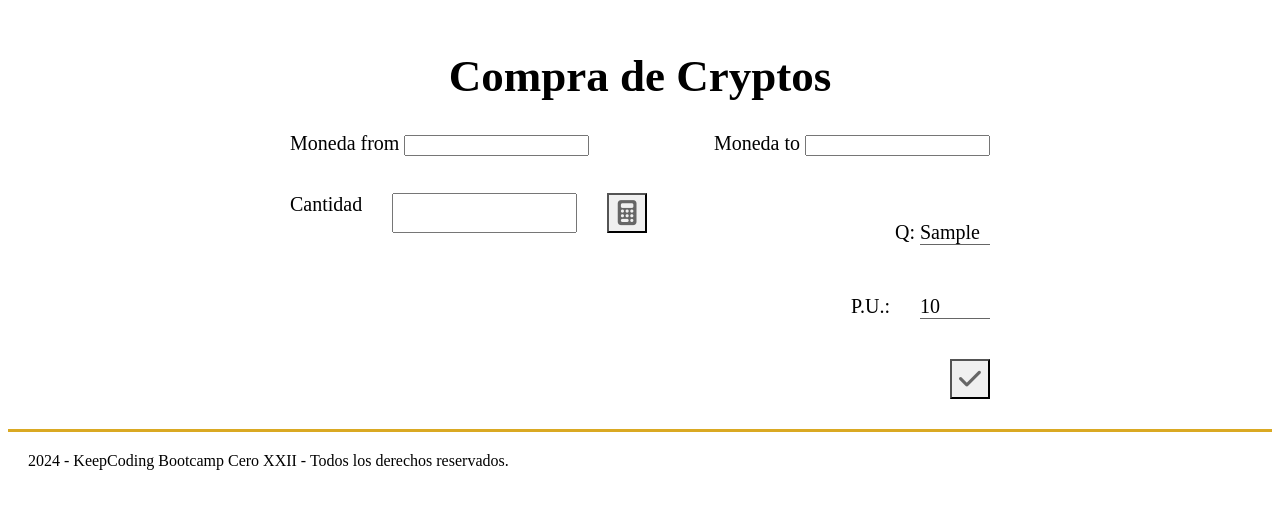
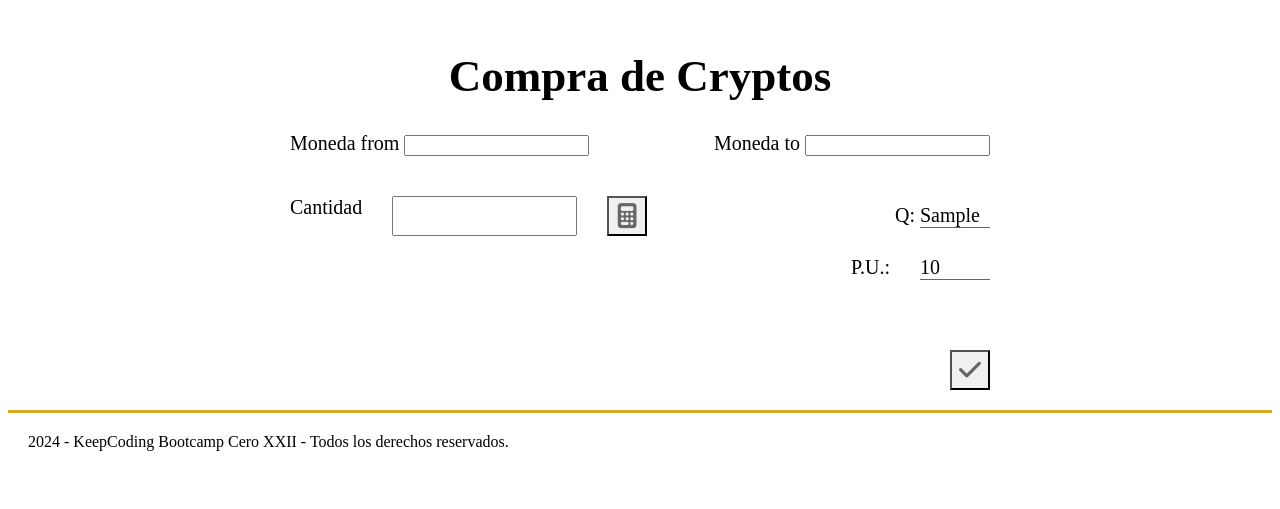
Before and after one commit to claudiadevis/Proyecto_Simulador_Cryptos, a Flask app: template cryptos/templates/compra.html in a window 1280 px wide. Shown: the part 113-622 px from the top of the page. Run offline with Flask 3, Linux system fonts and the light colour scheme; the template is opened without the code that fills it: most values are stand-ins (such as "Sample title", 1, 10 or a date in 2020); form fields are guessed from the names that the template uses; parts of the project's set-up code (start-up, migrations or seed data) failed here and were passed over.

Commit message:
otras modificaciones

```diff
--- a/cryptos/models.py
+++ b/cryptos/models.py
@@ -260,9 +260,6 @@ class Consulta_coinapi:
 class Cartera():
 
     def __init__(self):
-        self.total = 0
-        self.monedas = monedas
-        self.RUTA_DB = RUTA_DB
         self.diccionario_resta = {}
         self.total_euros_inv = 0
         self.nuevo_diccionario_to = {}
--- a/cryptos/static/css/styles.css
+++ b/cryptos/static/css/styles.css
@@ -70,7 +70,7 @@ label {
 }
 
 .tabla .error {
-  color: var(--error-color);
+  color: var(--secondary-color);
   font-size: small;
   margin: 0 0 10px 0;
   line-height: 1rem;
@@ -107,7 +107,6 @@ label {
 }
 
 .campo {
-  margin-bottom: 10px;
   display: flex;
   justify-content: space-between;
   font-size: 20px;
@@ -115,11 +114,11 @@ label {
 }
 
 .linea {
+  margin-top: 20px;
   display: flex;
   justify-content: space-between;
   align-items: center;
   font-size: 20px;
-  margin-bottom: 25px;
 }
 
 .fa-custom-size {
@@ -128,7 +127,7 @@ label {
 
 .derecha {
   justify-content: flex-end;
-  margin-top: 40px;
+
 }
 
 .linea_borde {
@@ -136,3 +135,20 @@ label {
   border-bottom: solid 1px #666666;
   min-width: 70px
 }
+
+.error_derecha {
+  justify-content: end;
+}
+
+.error {
+  font-size: 15px;
+  color: var(--secondary-color)
+}
+
+.mini-boton_PU {
+  width: 40px;
+  height: 40px;
+  background-color: var(--neutral-100);
+  color: var(--neutral-60);
+  margin-top: 70px
+}
--- a/cryptos/templates/compra.html
+++ b/cryptos/templates/compra.html
@@ -13,7 +13,9 @@
     </p>
 
     <ul>
-        {{ form.errors}}
+        {% for clave, valor in form.errors.items() %}
+        <li>{{clave}} tiene errores</li>
+        {% endfor %}
     </ul>
 </div>
 {% endif %}
@@ -44,6 +46,22 @@
     </div>
 
     <div class="linea">
+        {% if form.errors['moneda_from'] %}
+        {% for error_moneda_from in form.errors['moneda_from'] %}
+        <div class="error">{{error_moneda_from}}</div>
+        {% endfor %}
+        {% endif %}
+
+        <div class="error_derecha">
+            {% if form.errors['moneda_to'] %}
+            {% for error_moneda_to in form.errors['moneda_to'] %}
+            <div class="error">{{error_moneda_to}}</div>
+            {% endfor %}
+            {% endif %}
+        </div>
+    </div>
+
+    <div class="linea">
         <div class="campo">
             {{form.cantidad.label}}
             {{form.cantidad}}
@@ -58,7 +76,13 @@
             </div>
         </div>
     </div>
-
+    <div class="linea">
+        {% if form.errors['cantidad'] %}
+        {% for error_cantidad in form.errors['cantidad'] %}
+        <div class="error">{{error_cantidad}}</div>
+        {% endfor %}
+        {% endif %}
+    </div>
 
     <div class="campo derecha">
         <label for="P.U.">P.U.:</label>
@@ -66,7 +90,7 @@
     </div>
 
     <div class="campo derecha">
-        <button name="boton" value="enviar" class="mini-boton">
+        <button name="boton" value="enviar" class="mini-boton_PU">
             <i class="fa-solid fa-check fa-custom-size"></i>
         </button>
     </div>
--- a/cryptos/views.py
+++ b/cryptos/views.py
@@ -34,8 +34,9 @@ def compra():
                 consulta = Consulta_coinapi(
                     moneda_from, moneda_to, cantidad_from)
                 json_coinapi = consulta.consultar_tasa()
-                cantidad_to = consulta.calcular_cantidad_to(json_coinapi)
-                precio_unitario = consulta.calcular_precio_unitario()
+                cantidad_to = round(
+                    consulta.calcular_cantidad_to(json_coinapi), 6)
+                precio_unitario = round(consulta.calcular_precio_unitario(), 6)
 
                 return render_template('compra.html', form=formulario, cantidad_to=cantidad_to, precio_unitario=precio_unitario, blockControl=True)
 
@@ -67,7 +68,7 @@ def compra():
                 else:
                     flash('Houston, tenemos un problema')
 
-                return render_template('compra.html', form=formulario)
+                return render_template('inicio.html', movs=lista.movimientos)
 
     else:
         return "Error"
```
Also changed, not shown: cryptos/forms.py (+12 -9 lines), cryptos/data/cryptos.db.
